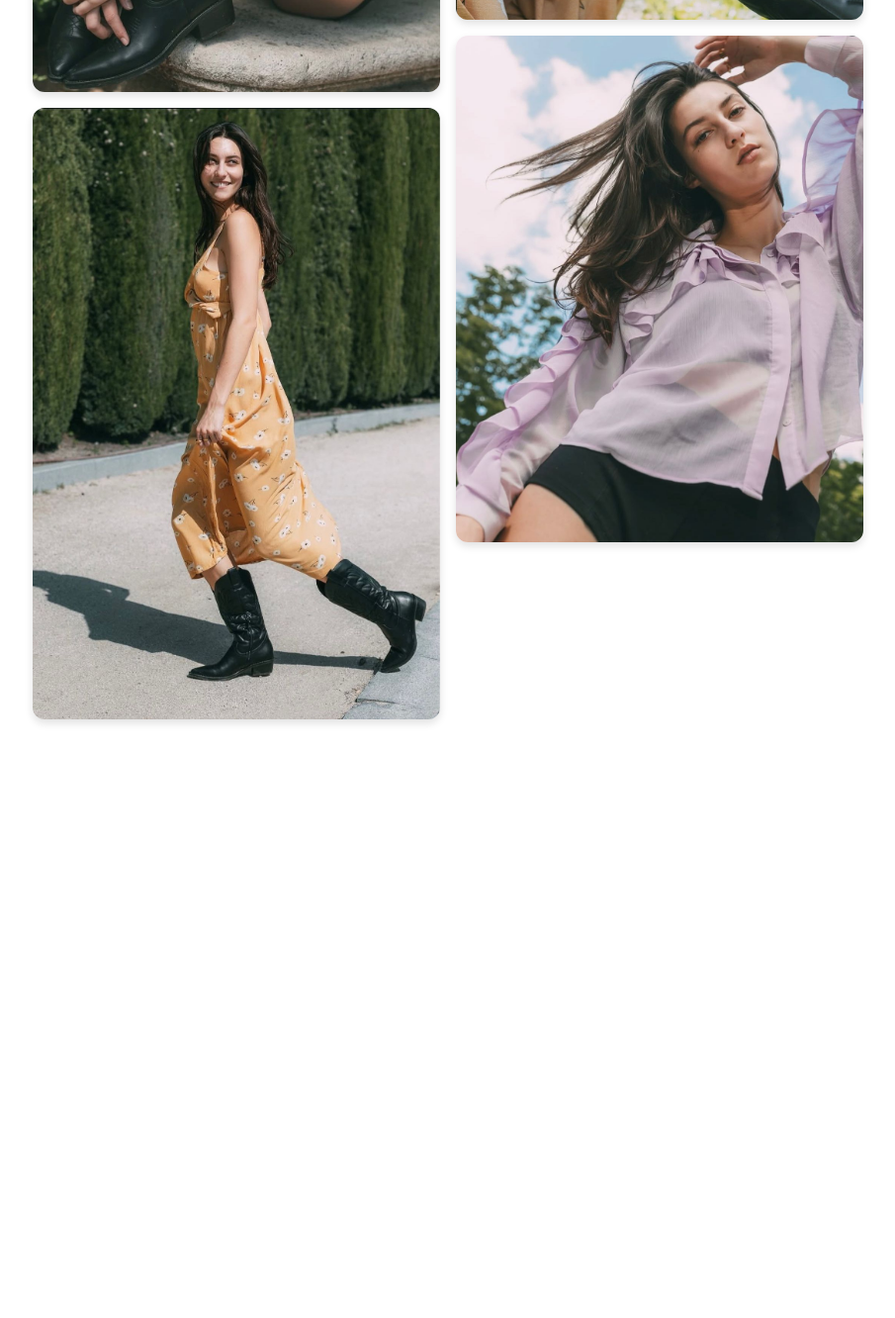
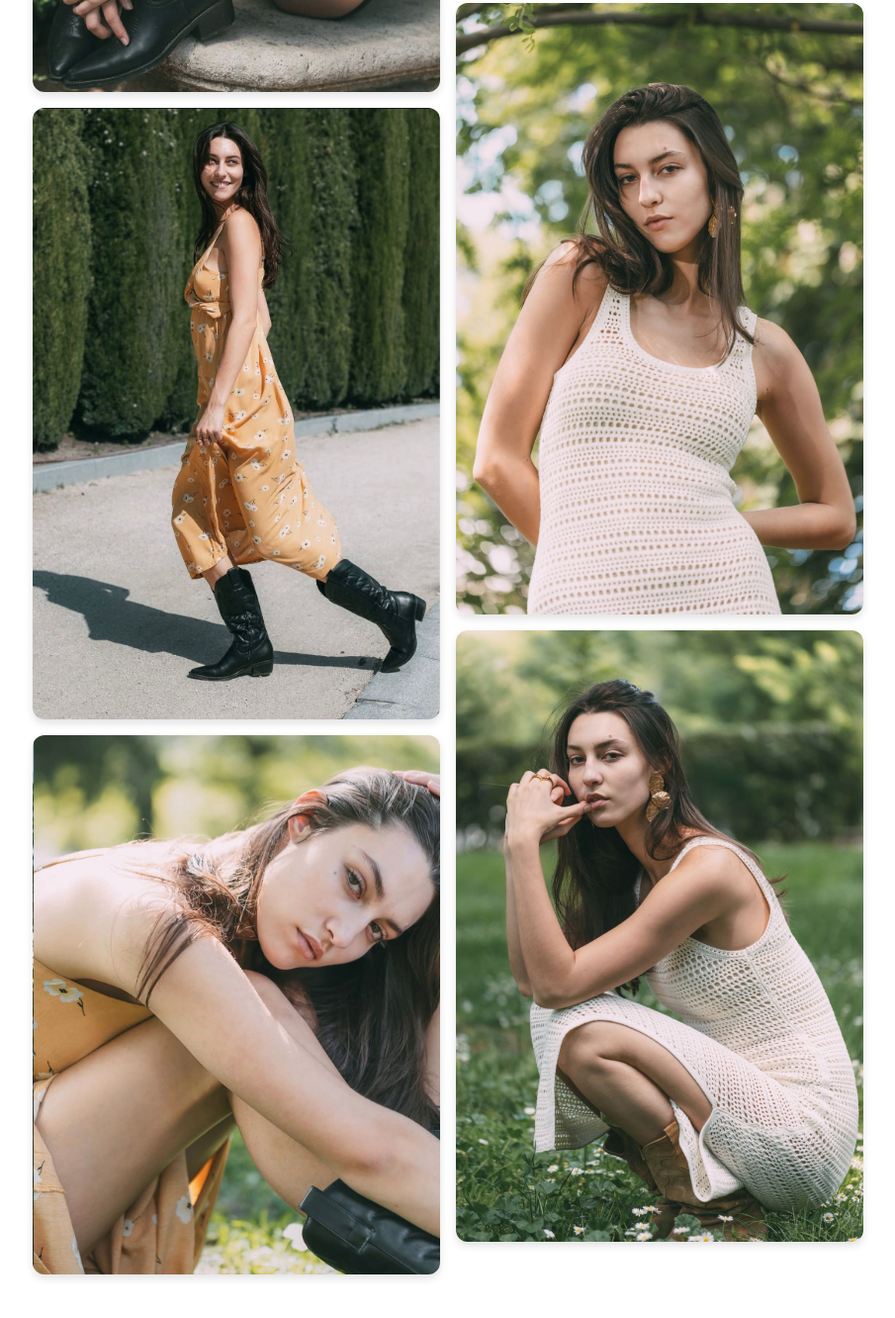
Before and after one commit to GianBordon/Portaolio-Victoria-Ziita, a plain HTML site: page index.html in a window 1280 px wide. Shown: the part 704-2036 px from the top of the page at 99% size, without its empty margins (187-1092 px from the left). Before the commit the page ends 1477 px from the top, so only its background shows below. Drawn offline with nearby package versions, Linux system fonts and the light colour scheme.

Commit message:
Agregar Fotos

```diff
--- a/index.html
+++ b/index.html
@@ -32,6 +32,8 @@
         <img src="/assets/img/foto7.jpg" class="gallery-item " alt="Proyecto 2" />
         <img src="/assets/img/foto8.jpg" class="gallery-item" alt="Proyecto 3" />
         <img src="/assets/img/foto9.jpg" class="gallery-item " alt="Proyecto 4" />
+        <img src="/assets/img/foto10.jpg" class="gallery-item " alt="Proyecto 6" />
+        <img src="/assets/img/foto11.jpg" class="gallery-item " alt="Proyecto 7" />
     </div>
 </body>
 </html>
```
Also changed, not shown: assets/img/foto10.jpg (added), assets/img/foto11.jpg (added), 1 other file.
